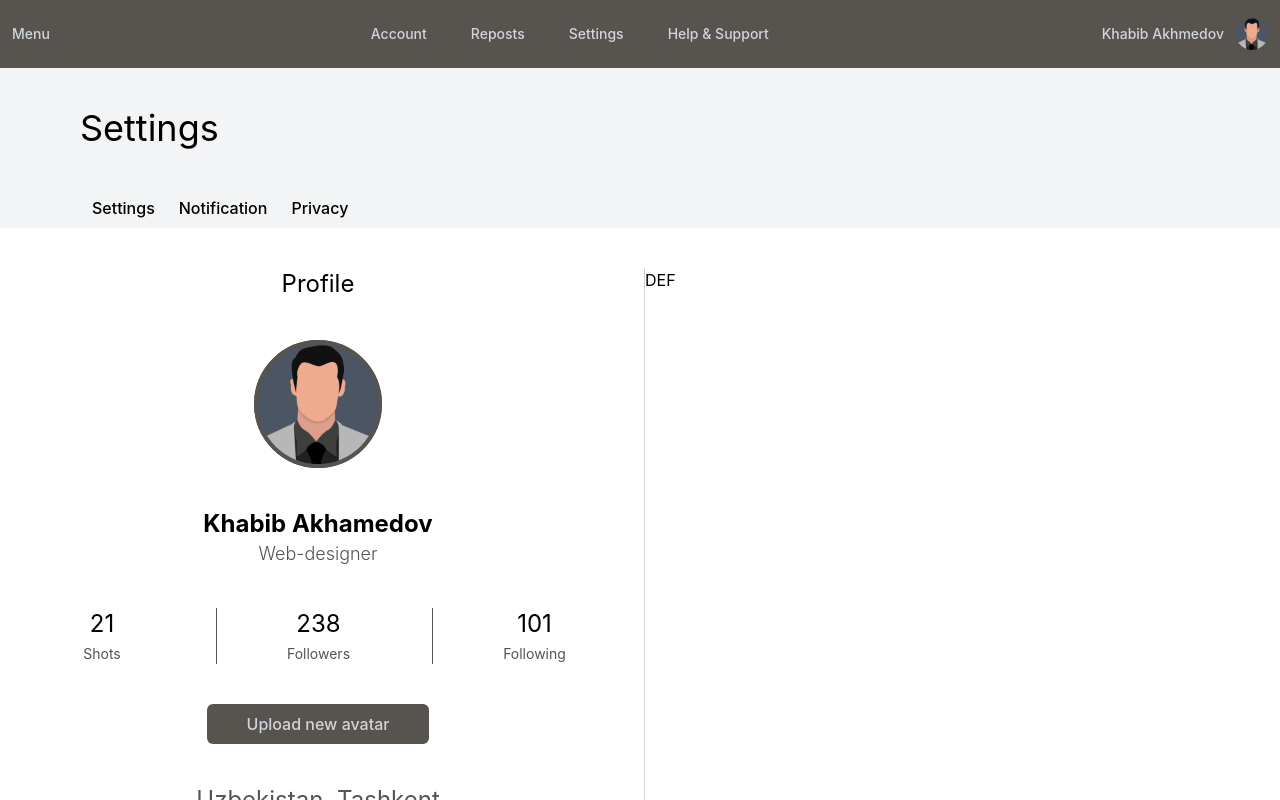
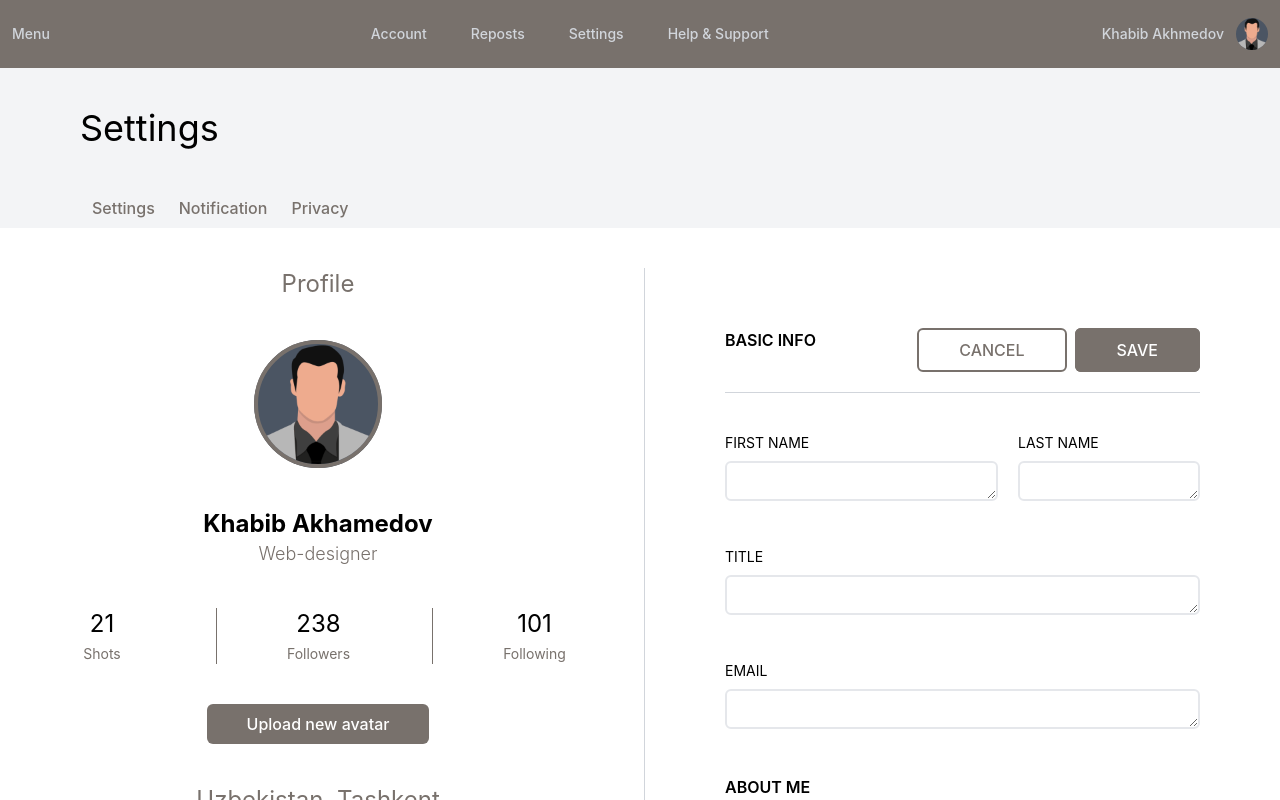
Before and after one commit to panhduc1001/LAB-6, a React (Create React App) app: page /settings in a window 1280 px wide. Shown: the top 800 px of the page. Built offline with nearby package versions, Linux system fonts and the light colour scheme.

Commit message:
V2: Finished Settings UI

```diff
--- a/src/Component/NavBar.js
+++ b/src/Component/NavBar.js
@@ -6,12 +6,12 @@ import avatar from "../Settings";
 const NavBar = () => {
 	return (
 		<>
-			<nav className="bg-stone-600 flex justify-between">
+			<nav className="bg-stone-500 flex justify-between">
 				<div className="flex items-center">
 					<button type="button" className="flex justify-center rounded-md">
-						<h1 className="text-gray-300 hover:bg-stone-800 hover:text-white rounded-md px-3 py-2 text-sm font-medium">
+						<p className="text-gray-300 hover:bg-stone-800 hover:text-white rounded-md px-3 py-2 text-sm font-medium">
 							Menu
-						</h1>
+						</p>
 					</button>
 				</div>
 
--- a/src/Settings.js
+++ b/src/Settings.js
@@ -35,17 +35,17 @@ const Settings = () => {
 					<div className="flex items-center mt-10">
 						{/* Buttons */}
 						<button type="button" className="flex justify-center rounded-md">
-							<h1 className="hover:bg-stone-800 hover:text-white rounded-md px-3 py-2 text-base font-medium">
+							<h1 className="text-stone-500 hover:bg-stone-500 hover:text-white rounded-md px-3 py-2 text-base font-medium">
 								Settings
 							</h1>
 						</button>
 						<button type="button" className="flex justify-center rounded-md">
-							<h1 className="hover:bg-stone-800 hover:text-white rounded-md px-3 py-2 text-base font-medium">
+							<h1 className="text-stone-500 hover:bg-stone-500 hover:text-white rounded-md px-3 py-2 text-base font-medium">
 								Notification
 							</h1>
 						</button>
 						<button type="button" className="flex justify-center rounded-md">
-							<h1 className="hover:bg-stone-800 hover:text-white rounded-md px-3 py-2 text-base font-medium">
+							<h1 className="text-stone-500 hover:bg-stone-500 hover:text-white rounded-md px-3 py-2 text-base font-medium">
 								Privacy
 							</h1>
 						</button>
@@ -58,7 +58,9 @@ const Settings = () => {
 				<div className="grid grid-cols-2 gap-2 pt-10 divide-x divide-gray-300">
 					<div>
 						<div className="flex flex-col items-center justify-center mx-auto">
-							<h2 className="text-2xl mx-auto text-center">Profile</h2>
+							<p className="text-2xl text-stone-500 mx-auto text-center">
+								Profile
+							</p>
 							{/* Profile image */}
 							<div
 								className="relative flex justify-center h-32 w-32 rounded-full bg-gray-600 my-10"
@@ -73,37 +75,35 @@ const Settings = () => {
 									ref={(input) => (fileInputRef = input)}
 								/>
 								<img
-									className="h-32 w-32 rounded-full justify-center border-4 border-stone-600"
+									className="h-32 w-32 rounded-full justify-center border-4 border-stone-500"
 									src={avatar}
 									alt="Khabib Akhamedov"
 								/>
 							</div>
 
-							<h3 className="text-2xl font-bold">Khabib Akhamedov</h3>
-							<h4 className="text-lg font-light text-stone-600">
-								Web-designer
-							</h4>
+							<p className="text-2xl font-bold">Khabib Akhamedov</p>
+							<p className="text-lg font-light text-stone-500">Web-designer</p>
 						</div>
 
 						{/* Statistics */}
 						<div>
-							<div className="grid grid-cols-3 gap-3 pt-10 divide-x divide-stone-600">
+							<div className="grid grid-cols-3 gap-3 pt-10 divide-x divide-stone-500">
 								{/* Column 1 */}
 								<div className="flex flex-col items-center justify-center">
-									<h2 className="text-2xl mb-1">21</h2>
-									<h3 className="text-sm text-stone-600">Shots</h3>
+									<p className="text-2xl mb-1">21</p>
+									<p className="text-sm text-stone-500">Shots</p>
 								</div>
 
 								{/* Column 2 */}
 								<div className="flex flex-col items-center justify-center">
-									<h2 className="text-2xl mb-1">238</h2>
-									<h3 className="text-sm text-stone-600">Followers</h3>
+									<p className="text-2xl mb-1">238</p>
+									<p className="text-sm text-stone-500">Followers</p>
 								</div>
 
 								{/* Column 3 */}
 								<div className="flex flex-col items-center justify-center">
-									<h2 className="text-2xl mb-1">101</h2>
-									<h3 className="text-sm text-stone-600">Following</h3>
+									<p className="text-2xl mb-1">101</p>
+									<p className="text-sm text-stone-500">Following</p>
 								</div>
 							</div>
 						</div>
@@ -112,30 +112,90 @@ const Settings = () => {
 						<div className="flex flex-col items-center justify-center mx-auto pt-10">
 							<button
 								type="button"
-								className="flex justify-center rounded-md bg-stone-600"
+								className="flex justify-center rounded-md bg-stone-500"
 								onClick={() => fileInputRef && fileInputRef.click()}
 							>
-								<h1 className="text-gray-300 hover:bg-stone-800 hover:text-white rounded-md px-10 py-2 text-base font-medium">
+								<p className="text-white hover:bg-stone-700 rounded-md px-10 py-2 text-base font-medium">
 									Upload new avatar
-								</h1>
+								</p>
 							</button>
 						</div>
 
 						{/* User info */}
 						<div className="flex flex-col items-center justify-center mx-auto pt-10">
-							<h3 className="text-2xl text-stone-600 mb-5">
+							<p className="text-2xl text-stone-500 mb-5">
 								Uzbekistan, Tashkent
-							</h3>
-							<h4 className="text-sm text-stone-600 text-center mx-20 mb-5">
+							</p>
+							<p className="text-sm text-stone-500 text-center mx-20 mb-5">
 								I'm a web designer, I work in programs like Figma, Adobe
 								Photoshop, and Adobe Illustrator.
-							</h4>
+							</p>
 						</div>
 					</div>
 
 					{/* Right column */}
 					<div>
-						<h1>DEF</h1>
+						{/* Basic info and buttons */}
+						<div className="flex flex-row justify-between items-start mx-20 my-10 py-5 border-b border-gray-300">
+							<p className="font-semibold">BASIC INFO</p>
+							<div className="flex">
+								<button
+									type="button"
+									className="flex justify-center rounded-md bg-white mr-2"
+								>
+									<p className="text-stone-500 border-2 border-stone-500 hover:text-white hover:bg-stone-700 rounded-md px-10 py-2 text-base font-medium">
+										CANCEL
+									</p>
+								</button>
+
+								<button
+									type="button"
+									className="flex justify-center rounded-md bg-stone-500"
+								>
+									<p className="text-white border-2 border-stone-500 hover:bg-stone-700 rounded-md px-10 py-2 text-base font-medium">
+										SAVE
+									</p>
+								</button>
+							</div>
+						</div>
+
+						{/* Inputs */}
+						<div className="mx-20 border-b border-gray-300">
+							{/* First + Last name */}
+							<div className="flex flex-row justify-items-start items-start">
+								<div className="basis-3/5 mr-5">
+									<p className="text-sm mb-2">FIRST NAME</p>
+									<textarea className="w-full h-10 pt-2 pl-2 border-2 rounded-md"></textarea>
+								</div>
+
+								<div className="basis-2/5">
+									<p className="text-sm mb-2">LAST NAME</p>
+									<textarea className="w-full h-10 pt-2 pl-2 border-2 rounded-md"></textarea>
+								</div>
+							</div>
+
+							{/* Title */}
+							<div className="mt-10">
+								<p className="text-sm mb-2">TITLE</p>
+								<textarea className="w-full h-10 pt-2 pl-2 border-2 rounded-md"></textarea>
+							</div>
+
+							{/* Email */}
+							<div className="mt-10">
+								<p className="text-sm mb-2">EMAIL</p>
+								<textarea className="w-full h-10 pt-2 pl-2 border-2 rounded-md"></textarea>
+							</div>
+
+							{/* About me */}
+							<div className="my-10">
+								<p className="font-semibold">ABOUT ME</p>
+							</div>
+						</div>
+
+						{/* About me input */}
+						<div className="mx-20 my-10">
+							<textarea className="w-full h-32 pt-2 p-2 border-2 rounded-md"></textarea>
+						</div>
 					</div>
 				</div>
 			</div>
```
